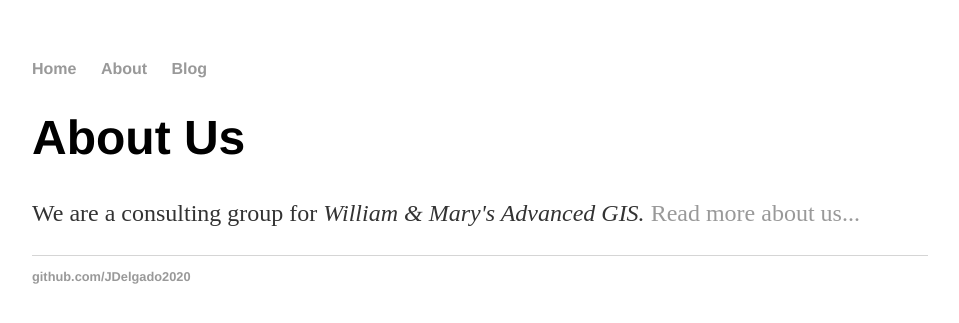
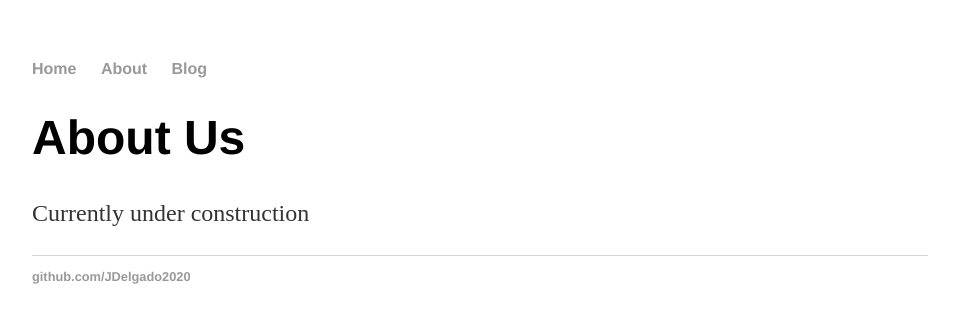
Before and after one commit to MolaMolaConsulting/Landslide_Research_Project, a Jekyll site: the page built from about.html, in a window 1280 px wide. Shown: the top 323 px of the page, without its empty margins (160-1119 px from the left). Built offline with Jekyll 4.4.1, drawn with Linux system fonts in a browser that asks for light colours.

Commit message:
Update about.html

```diff
--- a/about.html
+++ b/about.html
@@ -4,5 +4,5 @@ title: About Us
 ---
 <div class="about">
 	<h1>About Us</h1>
-	<p>We are a consulting group for <em>William & Mary's Advanced GIS.</em> <a href="/about">Read more about us...</a></p>
+	<p>Currently under construction</a></p>
 </div><!-- /.about -->
```
